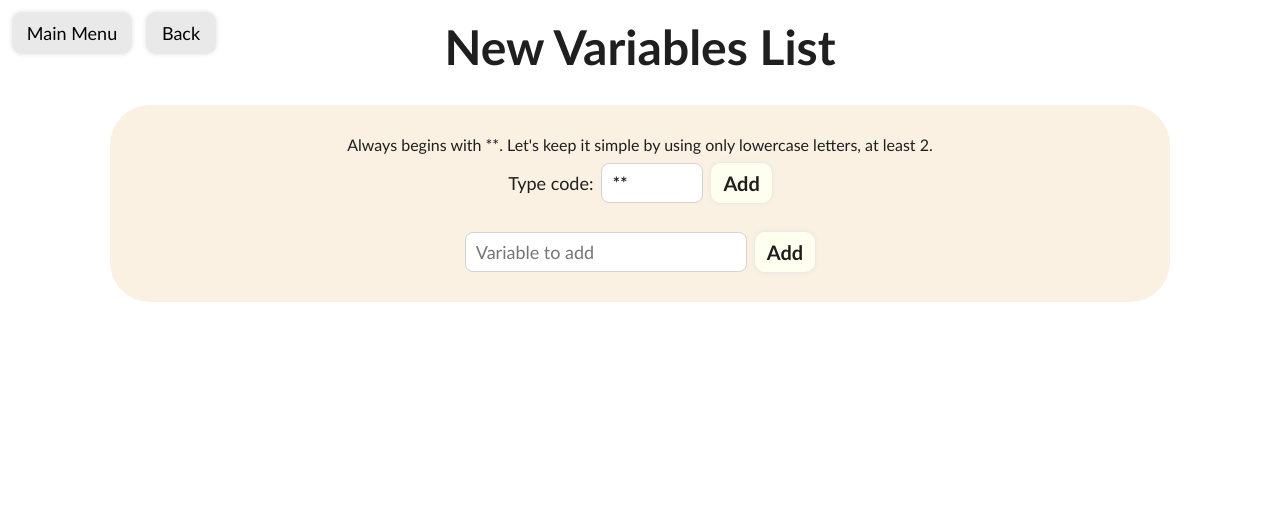
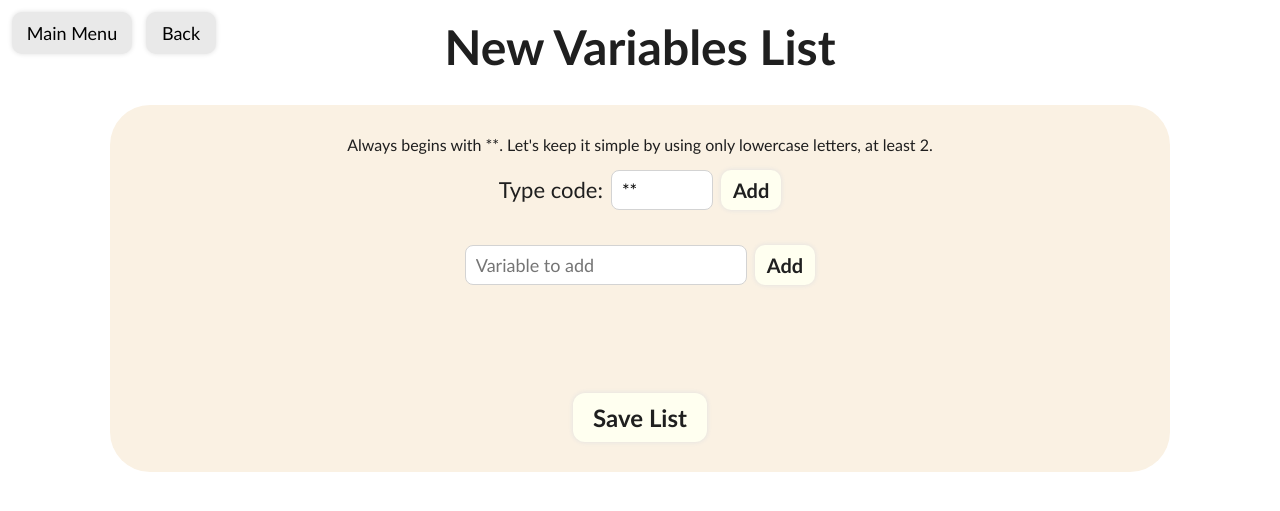
Before and after one commit to shakey0/cover-letter-helper, a Flask app: page /add_variables in a window 1280 px wide. Shown: the top 511 px of the page. Run offline with Flask 3, Linux system fonts and the light colour scheme.

Commit message:
Add variables almost done

```diff
--- a/static/stylesheets/add_variables.css
+++ b/static/stylesheets/add_variables.css
@@ -27,6 +45,7 @@
 
 .add-var-box {
     margin-top: 20px;
+    margin-bottom: 20px;
 }
 
 .add-var-box input[type="text"], .var-code-box input[type="text"] {
@@ -68,18 +87,18 @@
 }
 
 .var-code-box p {
-    font-size: 18px;
+    font-size: 22px;
 }
 
 .var-code-act {
-    font-size: 20px;
+    font-size: 24px;
     font-family:'Trebuchet MS', 'Lucida Sans Unicode', 'Lucida Grande', 'Lucida Sans', Arial, sans-serif;
     font-weight: bold;
     margin-left: 8px;
 }
 
 .var-code-box img {
-    height: 20px;
+    height: 24px;
     margin-left: 5px;
     transition: transform 0.2s ease-in-out;
 }
@@ -89,6 +108,27 @@
     transform: scale(1.3);
 }
 
-/* input[type="text"] {
-    margin-right: 5px;
-} */
+.var-container {
+    min-height: 68px;
+    padding: 0 20px;
+}
+
+.save-list-btn {
+    margin-top: 20px;
+    padding: 10px 20px;
+    border-radius: 12px;
+    font-size: 24px;
+    font-family:'Trebuchet MS', 'Lucida Sans Unicode', 'Lucida Grande', 'Lucida Sans', Arial, sans-serif;
+    font-weight: bold;
+    color: #1f1f1f;
+    background-color: #fffff0;
+    border: none;
+    box-shadow: 0 0 5px 0 #e0e0e0;
+    transition: box-shadow 0.3s, transform 0.3s;
+    cursor: pointer;
+}
+
+.save-list-btn:hover {
+    box-shadow: 0 0 10px 0 #c1c1c1;
+    transform: scale(1.03);
+}
--- a/templates/add_variables.html
+++ b/templates/add_variables.html
@@ -19,18 +19,22 @@
             <div class="main-container" style="max-width: 1000px;">
                 <div class="section-container">
                     <p style="margin: 0;" id="var-code-mes">Always begins with **. Let's keep it simple by using <span id="var-code-mes-lc">only lowercase letters</span>, <span id="var-code-mes-min">at least 2</span>.</p>
+                    <form action="" method="post">
                         <div class="var-code-box">
                             <p>Type code:</p>
                             <input type="text" value="**" id="var-code-input" />
+                            <input type="hidden" id="var-code-act-input" name="var-code-act-input" />
                             <div class="var-code-act" id="var-code-act" style="display: none;"></div>
                             <img id="edit-var-code-btn" style="display: none;" onclick="editVarCode()" src="{{ url_for('static', filename='images/pencil.png') }}" alt="edit">
-                        <button id="var-code-btn" onclick="addVarCode()">Add</button>
+                            <button type="button" id="var-code-btn" onclick="addVarCode()">Add</button>
                         </div>
                         <div class="add-var-box">
                             <input type="text" id="var-input" placeholder="Variable to add" />
-                        <button onclick="addVar()">Add</button>
+                            <button type="button" onclick="addVar()">Add</button>
                         </div>
-                    <div id="var-container"></div>
+                        <div class="var-container" id="var-container"></div>
+                        <input class="save-list-btn" id="save-list-btn" type="submit" value="Save List" />
+                    </form>
                 </div>
             </div>
         </div>
```
Also changed, not shown: other parts of static/stylesheets/add_variables.css (+26 -8 lines), static/scripts/add_variables.js (+27 -8 lines). Lines whose indentation alone changed are shown as unchanged.
